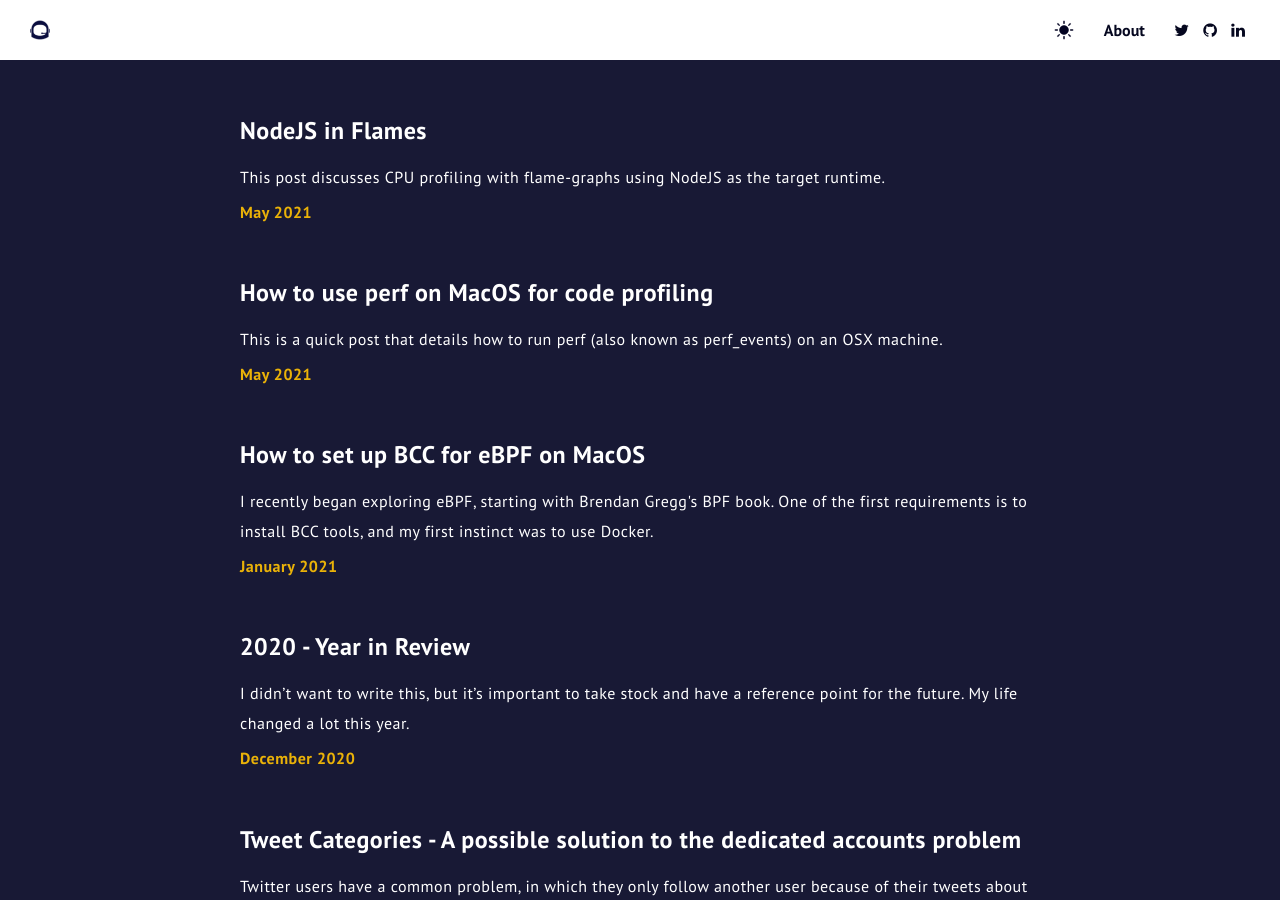
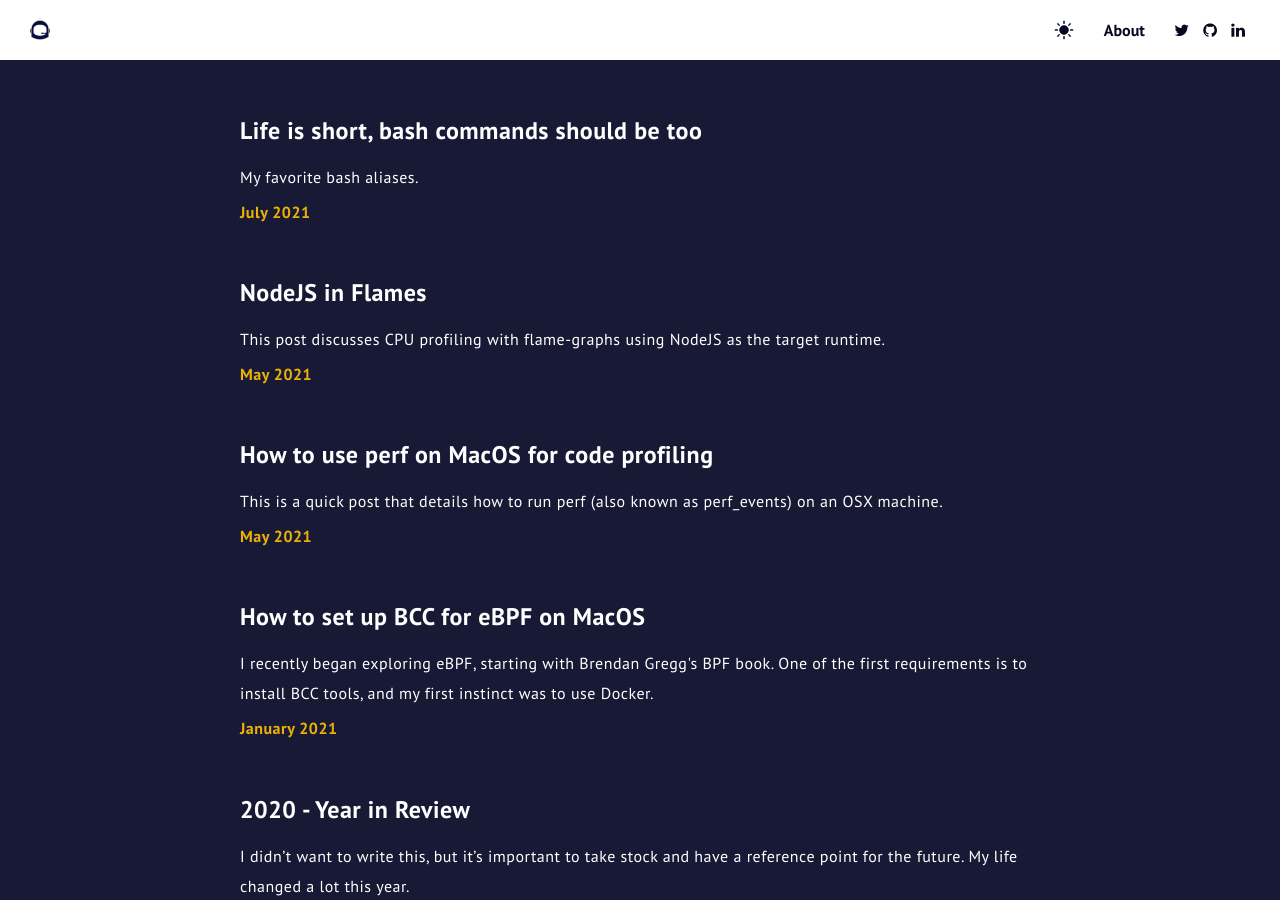
Before and after one commit to OpeOnikute/opeonikute.github.io, a Jekyll site: the page built from index.html, in a window 1280 px wide and 900 px high. Built offline with Jekyll 4.4.1, drawn with Linux system fonts in a browser that asks for light colours; some of the changed lines change nothing that is shown.

Commit message:
add bash post

````diff
--- a/_data/posts.yml
+++ b/_data/posts.yml
@@ -1,3 +1,7 @@
+- title: Life is short, bash commands should be too
+  link: shorter-bash-commands
+  date: July 2021
+  synopsis: My favorite bash aliases.
 - title: NodeJS in Flames
   link: node-js-in-flames
   date: May 2021
--- /dev/null
+++ b/posts/shorter-bash-commands.md
@@ -0,0 +1,44 @@
+---
+layout: post
+title: Life is short, bash commands should be too
+sub_title:
+date: July 2021
+featured_image: https://opeonikute.dev/img/Background.png
+synopsis: As a person that likes to maximise my output and minimise the input required, I don't like having to type and re-type all my bash commands repeatedly during the day.
+---
+
+As a person that likes to maximise my output and minimise the input required, I don't like having to type and re-type all my bash commands repeatedly during the day. Thankfully, I can create aliases on my machine that shorten them.
+
+These are my favourite:
+
+<script src="[https://gist.github.com/OpeOnikute/0f359be9b019819a3cd1c989df6ec0fe.js](https://gist.github.com/OpeOnikute/0f359be9b019819a3cd1c989df6ec0fe.js)"></script>
+
+I especially like the functions because I can shorten long commands that have variable input. e.g. to start an ssm session, I just have to type:
+
+```docker
+run_ssm <instance-id> <region>
+```
+
+My second favourite thing is being able to combine two shortened commands. e.g.
+
+```docker
+# old - git push origin chore/do-some-amazing-thing-with-code
+gpo `get_branch`
+```
+
+### How to use (OS X)
+
+1. Open your `.bash_profile` file
+
+    ```docker
+    nano ~/.bash_profile
+    ```
+
+2. Paste any of the commands in and save it
+3. Update the shell session with the new content
+
+    ```docker
+    source ~/.bash_profile
+    ```
+
+I will add more commands to the gist as the need for them comes along. Feel free to add your favourites to the gist too!
````
